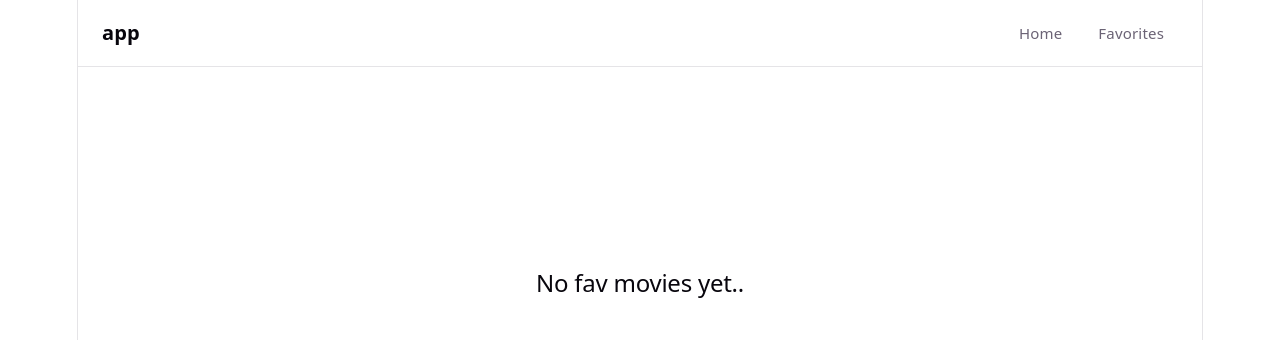
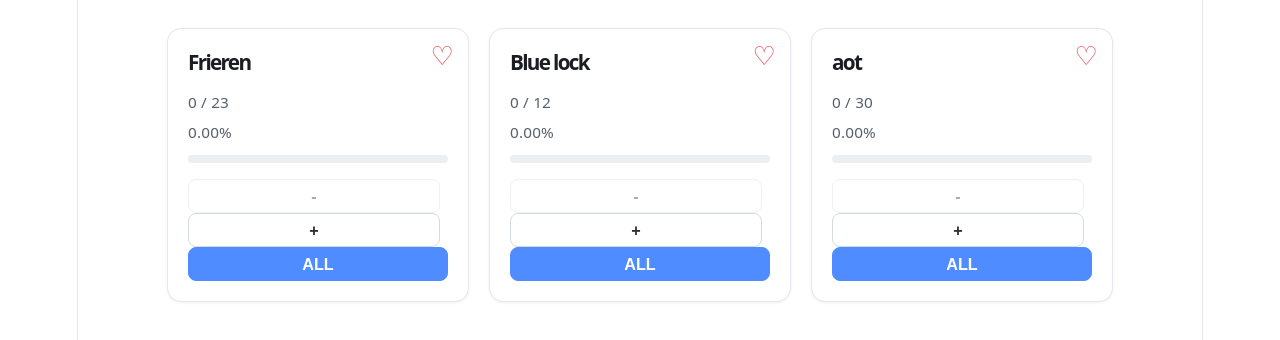
Before and after one commit to franzdarren/practice2, a React app in the folder frontend/: page /favorites in a window 1280 px wide. Shown: the top 340 px of the page. Built offline with nearby package versions, Linux system fonts and the light colour scheme; the HTML template or start-up script is replaced by a standard one.

Commit message:
practice 11 css

```diff
--- /dev/null
+++ b/frontend/src/PRACTICE_FOLDER/Practice11.css
@@ -0,0 +1,116 @@
+/* ---------- layout ---------- */
+.anime-list {
+    display: grid;
+    grid-template-columns: repeat(auto-fit, minmax(260px, 1fr));
+    gap: 20px;
+    max-width: 1100px;
+    margin: 0 auto;
+    padding: 28px 20px;
+    font-family: system-ui, -apple-system, "Segoe UI", sans-serif;
+}
+
+/* ---------- card ---------- */
+.anime-card {
+    position: relative;          /* anchor for the favorite button */
+    background: #ffffff;
+    border: 1px solid #e4e7eb;
+    border-radius: 14px;
+    padding: 20px;
+    box-shadow: 0 1px 3px rgba(0, 0, 0, 0.06);
+    transition: transform 0.15s ease, box-shadow 0.15s ease;
+}
+
+.anime-card:hover {
+    transform: translateY(-3px);
+    box-shadow: 0 8px 20px rgba(0, 0, 0, 0.09);
+}
+
+.card-title {
+    margin: 0 0 14px 0;
+    padding-right: 34px;         /* keep text clear of the heart */
+    font-size: 1.15rem;
+    font-weight: 650;
+    color: #1a1d21;
+}
+
+/* ---------- favorite heart (first button in the card) ---------- */
+.anime-card > button:first-child {
+    position: absolute;
+    top: 14px;
+    right: 14px;
+    margin: 0;
+    padding: 0;
+    border: none;
+    background: none;
+    font-size: 1.45rem;
+    line-height: 1;
+    color: #e5484d;
+    cursor: pointer;
+    transition: transform 0.15s ease;
+}
+
+.anime-card > button:first-child:hover {
+    transform: scale(1.2);
+}
+
+/* ---------- progress text ---------- */
+.anime-card p {
+    margin: 0 0 4px 0;
+    font-size: 0.85rem;
+    color: #55606b;
+}
+
+/* ---------- progress bar ---------- */
+.progress-bar {
+    height: 8px;
+    margin: 10px 0 16px 0;
+    background: #eceff2;
+    border-radius: 999px;
+    overflow: hidden;            /* clips the fill to the rounded ends */
+}
+
+.progress-bar__fill {
+    height: 100%;
+    border-radius: 999px;
+    background: linear-gradient(90deg, #4f8cff, #6ee7b7);
+    transition: width 0.3s ease;
+}
+
+/* ---------- +/-/ALL controls ---------- */
+.anime-card button[data-testid] {
+    min-width: 38px;
+    height: 34px;
+    margin-right: 8px;
+    padding: 0 12px;
+    border: 1px solid #d5dae0;
+    border-radius: 8px;
+    background: #ffffff;
+    font-size: 0.9rem;
+    font-weight: 600;
+    color: #2b3138;
+    cursor: pointer;
+    transition: background 0.15s ease, border-color 0.15s ease;
+}
+
+.anime-card button[data-testid]:hover:not(:disabled) {
+    background: #f3f5f7;
+    border-color: #b9c1ca;
+}
+
+.anime-card button[data-testid]:disabled {
+    opacity: 0.4;
+    cursor: not-allowed;
+}
+
+/* the ALL button - last one in the card, give it emphasis */
+.anime-card > button:last-child {
+    margin-right: 0;
+    border-color: #4f8cff;
+    background: #4f8cff;
+    color: #ffffff;
+}
+
+.anime-card > button:last-child:hover:not(:disabled) {
+    background: #3a76e8;
+    border-color: #3a76e8;
+}
--- /dev/null
+++ b/frontend/src/PRACTICE_FOLDER/Practice11.jsx
@@ -0,0 +1,54 @@
+import { useState } from 'react'
+import './Practice11.css'
+
+export default function Practice11() {
+
+    const animes = [
+        { id: 1, title: "Frieren", episodes: 23 },
+        { id: 2, title: "Blue lock", episodes: 12 },
+        { id: 3, title: "aot", episodes: 30 }
+    ]
+    return (
+        <div className='anime-list'>
+            {animes.map((anime) =>
+                <AnimeCard key={anime.id} anime={anime} />
+            )}
+        </div>
+    )
+}
+
+function AnimeCard({ anime }) {
+
+    const [noOfEpisodesWatched, setNoOfEpisodesWatched] = useState(0);
+    const [favorited, setFavorited] = useState(false);
+
+    return (
+        <div className='anime-card'>
+            <button onClick={ ()=> setFavorited(!favorited)}>{favorited ? "❤︎" : "♡"}</button>
+            <h1 className='card-title'>{anime.title}</h1>
+            <ProgressBar progress={noOfEpisodesWatched} totalEp={anime.episodes} />
+
+            <button disabled={noOfEpisodesWatched === 0} onClick={() => setNoOfEpisodesWatched(noOfEpisodesWatched - 1)} data-testid="decrement-button">-</button>
+            <button disabled={noOfEpisodesWatched === anime.episodes} onClick={() => setNoOfEpisodesWatched(noOfEpisodesWatched + 1)} data-testid="increment-button">+</button>
+            <button disabled={noOfEpisodesWatched === anime.episodes} onClick={() => setNoOfEpisodesWatched(anime.episodes)} data-testid="increment-button">ALL </button>
+        </div>
+
+    )
+}
+
+function ProgressBar({ progress, totalEp }) {
+    return (
+        <div>
+            {(progress === totalEp ? <p>Completed!</p> : <p>{progress} / {totalEp}</p>)}
+            <p>
+                {(progress / totalEp * 100).toFixed(2)}%
+            </p>
+            <div className='progress-bar'>
+                <div
+                    className='progress-bar__fill'
+                    style={{ width: `${(progress / totalEp) * 100}%` }}
+                ></div>
+            </div>
+        </div>
+    )
+}
--- a/frontend/src/main.jsx
+++ b/frontend/src/main.jsx
@@ -14,12 +14,13 @@
 // import Practice7 from './PRACTICE_FOLDER/Practice7.jsx'
 // import Practice9 from './PRACTICE_FOLDER/Practice9.jsx'
 import Practice10 from './PRACTICE_FOLDER/Practice10.jsx'
+import Practice11 from './PRACTICE_FOLDER/Practice11.jsx'
 
 createRoot(document.getElementById('root')).render(
   <StrictMode>
-    <BrowserRouter>
+    {/* <BrowserRouter>
       <App />
-    </BrowserRouter>
+    </BrowserRouter> */}
     {/* <Practice /> */}
     {/* <Practice2/> */}
     {/* <Practice4/> */}
@@ -28,6 +29,7 @@
     {/* <Practice7/ > */}
     {/* <Practice9/ > */}
     {/* <Practice10/ > */}
+    <Practice11/ >
 
   </StrictMode>,
 )
```
